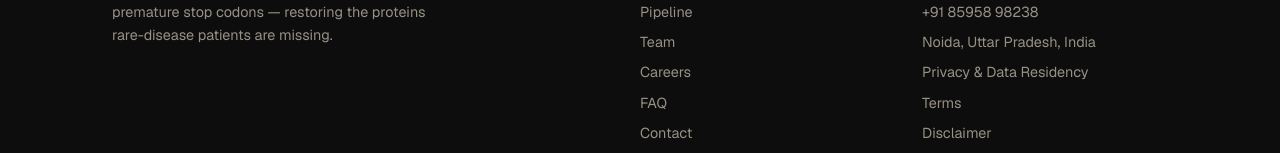
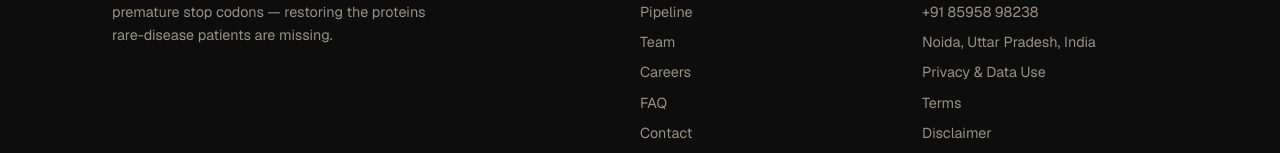
Before and after one commit to transloka786/trasnloka-website, a Next.js app: page / in a window 1280 px wide. Shown: the part 3511-3664 px from the top of the page. Built offline with nearby package versions, Linux system fonts and the light colour scheme.

Commit message:
Update privacy label in footer

```diff
--- a/src/components/Footer.tsx
+++ b/src/components/Footer.tsx
@@ -20,7 +20,7 @@ export default function Footer() {
               <li><a href={`mailto:${SITE.email}`}>{SITE.email}</a></li>
               <li>{SITE.phone}</li>
               <li>{SITE.location}</li>
-              <li><Link href="/privacy">Privacy & Data Residency</Link></li>
+              <li><Link href="/privacy">Privacy & Data Use</Link></li>
               <li><Link href="/terms">Terms</Link></li>
               <li><Link href="/disclaimer">Disclaimer</Link></li>
             </ul>
```
